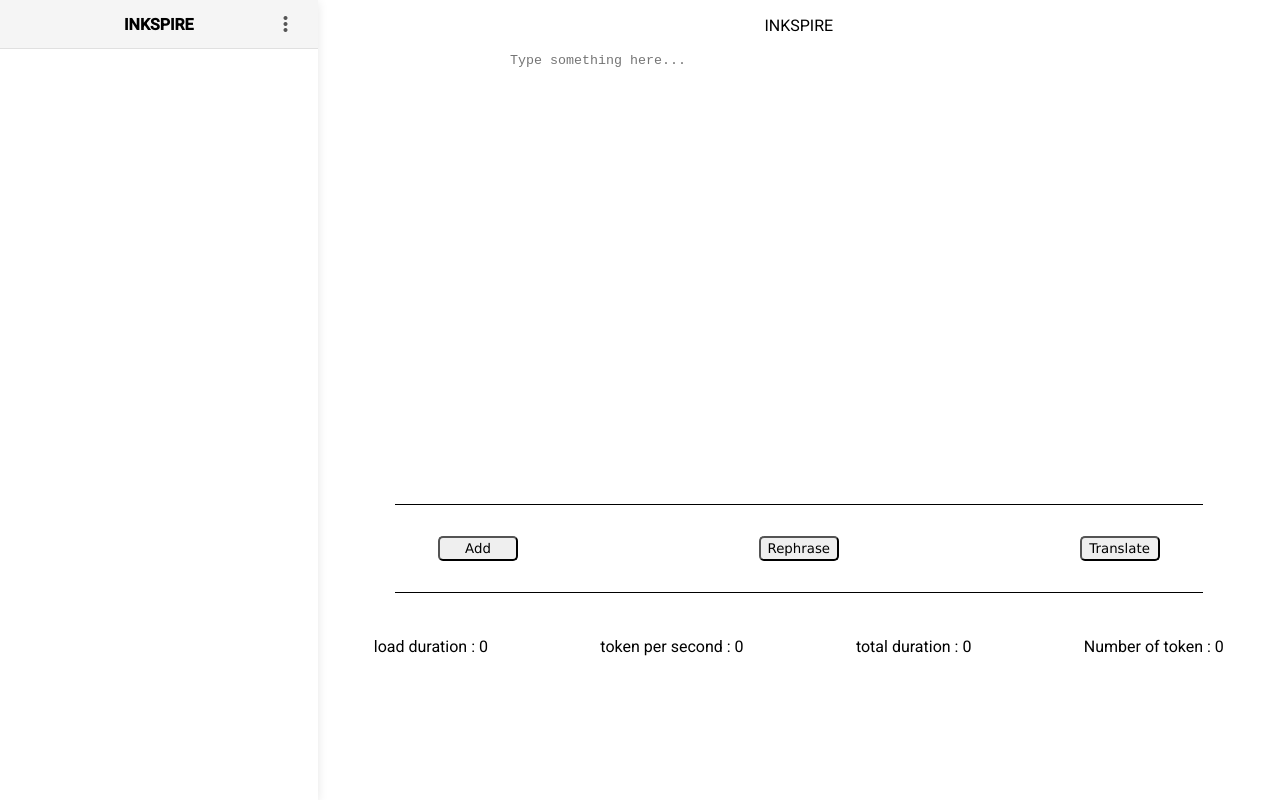
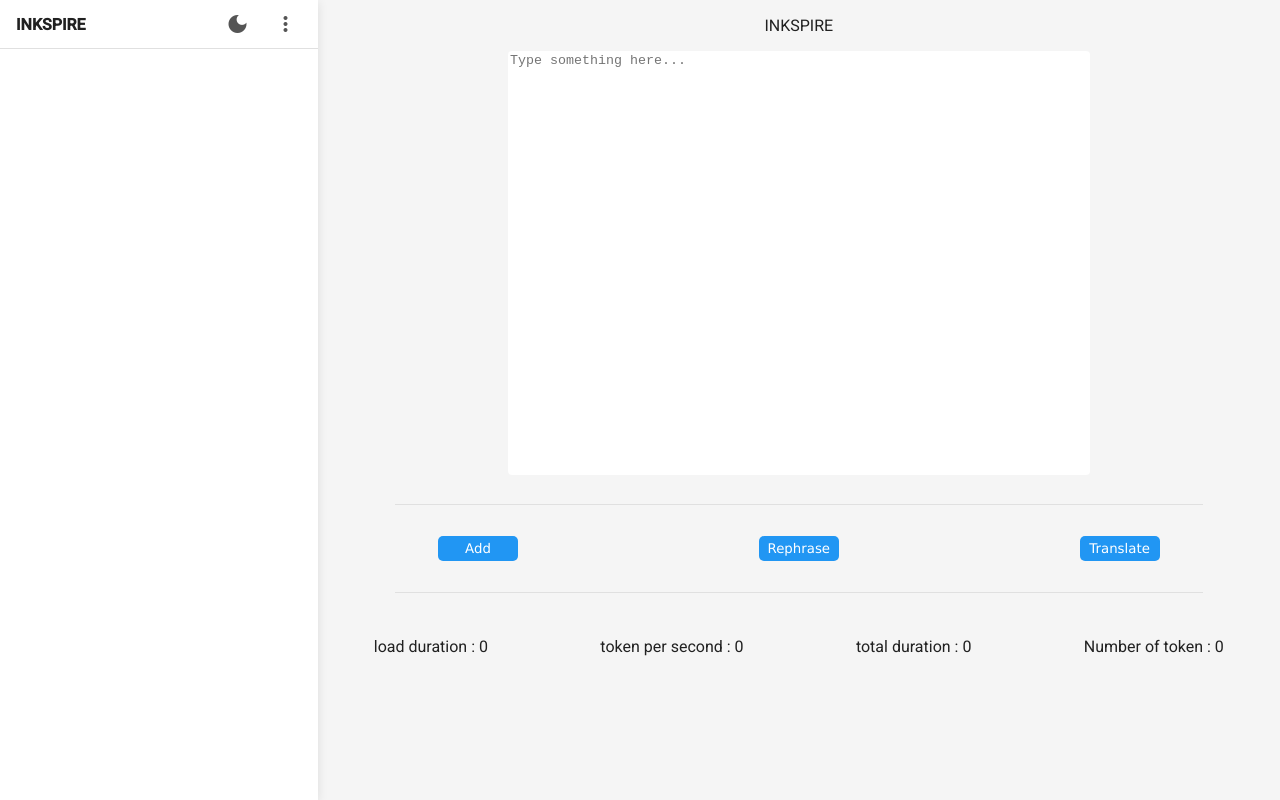
Before and after one commit to drakes00/inkspire-frontend, an Angular app: page /main in a window 1280 px wide. Built offline with nearby package versions, Linux system fonts and the light colour scheme; no server answers; sample sign-in values are in the browser's storage.

Commit message:
Temp: dark theme added, need to propagate to other components, need to fix font colors, need tests

```diff
--- a/src/app/components/text-component/text-component.component.css
+++ b/src/app/components/text-component/text-component.component.css
@@ -1,9 +1,16 @@
-textarea{
-  resize:None;
+textarea {
+  resize: none;
+  background-color: var(--component-background);
+  color: var(--text-color);
+  border: 1px solid var(--border-color);
+  border-radius: 4px;
+  outline: none;
+  width: 60%;
+  height: 40%;
 }
 
 .fakeline {
-    border-top: 1px solid black;
+    border-top: 1px solid var(--border-color);
     margin-left: 8%;
     margin-right: 8%;
     margin-top: 3%;
@@ -15,21 +22,22 @@ textarea{
     justify-content: space-around;
 }
 
-/*to update style when we're sure of the colors*/
 button {
+    background-color: var(--primary-color);
+    color: #fff; /* Assuming text on primary is white */
+    border: none;
     height: 25px;
     width: 80px;
     border-radius: 5px;
     margin: 2px;
     font-family: Verdana, Geneva, Tahoma, sans-serif;
+    cursor: pointer;
+    transition: background-color 0.2s;
 }
 
-
-/*to change also the border color when we will have the colors*/
 button:hover {
-    background-color: rgb(229, 179, 155);
+    opacity: 0.9;
 }
-
 
 .text {
     display : flex;
@@ -37,28 +45,22 @@ button:hover {
     justify-content: center;
 }
 
-
 #prompt {
-  width: 60%;
-  height: 40%;
   border: 0px;
-  background-color: white;
-  outline: none;
+  background-color: var(--component-background);
 }
 
 #generated {
-  width: 60%;
-  height: 40%;
   border: 0px;
-  background-color: lightgray;
-  outline: none;
+  background-color: var(--background-color);
 }
 
 /*CSS OF THE MENU*/
 .context-menu {
     position: fixed;
-    background: white;
-    box-shadow: 0 2px 5px rgba(0,0,0,0.2);
+    background: var(--component-background);
+    box-shadow: 0 2px 5px var(--box-shadow-color);
+    border: 1px solid var(--border-color);
     border-radius: 4px;
     padding: 8px 0;
     min-width: 150px;
@@ -77,5 +79,5 @@ button:hover {
   }
 
   .menu-item:hover {
-    background-color: #f5f5f5;
+    background-color: var(--hover-color);
   }
--- a/src/app/components/tree-file/tree-file.component.css
+++ b/src/app/components/tree-file/tree-file.component.css
@@ -6,8 +6,8 @@
     height: 100vh;
     display: flex;
     flex-direction: column;
-    background-color: #f5f5f5;
-    box-shadow: 0 2px 10px rgba(0, 0, 0, 0.1);
+    background-color: var(--component-background);
+    box-shadow: 0 2px 10px var(--box-shadow-color);
 }
 
 /*
@@ -15,25 +15,21 @@
  */
 .title-bar {
     display: flex;
-    justify-content: center;
+    justify-content: space-between;
     align-items: center;
-    position: relative;
     height: 48px;
-    padding: 0 16px;
-    border-bottom: 1px solid #e0e0e0;
-    background-color: #f5f5f5;
+    padding: 0 8px 0 16px;
+    border-bottom: 1px solid var(--border-color);
+    background-color: var(--component-background);
 }
 
 .title-bar span {
     font-weight: bold;
 }
 
-/*
- * Position the menu button on the right, inside the title bar.
- */
-.title-bar > button {
-    position: absolute;
-    right: 8px;
+.title-bar > div {
+    display: flex;
+    align-items: center;
 }
 
 /*
@@ -41,7 +37,7 @@
  * It takes up the remaining space and allows for vertical scrolling.
  */
 .mdc-tree {
-    background-color: white;
+    background-color: var(--component-background);
     flex: 1;
     overflow-y: auto;
 }
@@ -108,7 +104,7 @@
  * Provides visual feedback when the mouse is over a node.
  */
 .mdc-tree-node:hover {
-    background-color: #f0f0f0;
+    background-color: var(--hover-color);
 }
 
 /*
@@ -116,13 +112,13 @@
  * Highlights the node with a different background color and a left border.
  */
 .selected-node {
-    background-color: #e3f2fd !important;
-    border-left: 3px solid #2196f3;
+    background-color: var(--selected-background) !important;
+    border-left: 3px solid var(--selected-border);
 }
 
 /*
  * General styling for Material icons within the tree.
  */
 mat-icon {
-    color: #555;
+    color: var(--icon-color);
 }
--- a/src/app/components/tree-file/tree-file.component.html
+++ b/src/app/components/tree-file/tree-file.component.html
@@ -6,9 +6,14 @@
     <!-- Application Title and Root Actions -->
     <div class="title-bar">
         <span>INKSPIRE</span>
-        <button mat-icon-button [matMenuTriggerFor]="rootActionsMenu" aria-label="Open root actions menu">
-            <mat-icon>more_vert</mat-icon>
-        </button>
+        <div>
+            <button mat-icon-button (click)="toggleTheme()" aria-label="Toggle theme">
+                <mat-icon>{{ themeService.isDarkMode() ? 'light_mode' : 'dark_mode' }}</mat-icon>
+            </button>
+            <button mat-icon-button [matMenuTriggerFor]="rootActionsMenu" aria-label="Open root actions menu">
+                <mat-icon>more_vert</mat-icon>
+            </button>
+        </div>
     </div>
 
     <!-- Menu for root-level actions -->
--- a/src/app/components/tree-file/tree-file.component.ts
+++ b/src/app/components/tree-file/tree-file.component.ts
@@ -4,14 +4,12 @@ import { MatTreeFlatDataSource, MatTreeFlattener, MatTreeModule } from "@angular
 import { MatIconModule } from "@angular/material/icon";
 import { MatButtonModule } from "@angular/material/button";
 import { MatMenuModule } from "@angular/material/menu";
-
 import { forkJoin, of } from "rxjs";
 import { catchError, map, switchMap } from "rxjs/operators";
-
 import { ModalComponent } from "../modal/modal.component";
-import { ModalEditComponent } from "../modal-edit/modal-edit.component";
 import { FilesManagerService } from "../../services/files-manager.service";
 import { SharedFilesService } from "../../services/shared-files.service";
+import { ThemeService } from "../../services/theme.service";
 
 /**
  * Represents a flattened node used by the Material tree control.
@@ -39,7 +37,7 @@ interface FileSystemNode {
  */
 @Component({
     selector: "app-tree-file",
-    imports: [MatTreeModule, MatButtonModule, MatIconModule, MatMenuModule, ModalComponent, ModalEditComponent],
+    imports: [MatTreeModule, MatButtonModule, MatIconModule, MatMenuModule, ModalComponent],
     templateUrl: "./tree-file.component.html",
     styleUrls: ["./tree-file.component.css"],
     changeDetection: ChangeDetectionStrategy.OnPush,
@@ -59,31 +57,6 @@ export class TreeFileComponent {
     /** The ID of the node for which the menu is currently open. */
     menuOpenForNode: number | null = null;
 
-    /** Transforms a `FileSystemNode` to a `ExampleFlatNode`. This is used by the tree flattener. */
-    private _transformer = (node: FileSystemNode, level: number): ExampleFlatNode => ({
-        id: node.id,
-        expandable: node.type === "D",
-        name: node.name,
-        level,
-    });
-
-    /** The tree control for the Material tree. It manages the expansion state of nodes. */
-    treeControl = new FlatTreeControl<ExampleFlatNode>(
-        (node) => node.level,
-        (node) => node.expandable,
-    );
-
-    /** The tree flattener for the Material tree. It flattens the hierarchical tree structure. */
-    treeFlattener = new MatTreeFlattener(
-        this._transformer,
-        (node) => node.level,
-        (node) => node.expandable,
-        (node) => node.children,
-    );
-
-    /** The data source for the Material tree. */
-    dataSource = new MatTreeFlatDataSource(this.treeControl, this.treeFlattener);
-
     // --- Modal Properties ---
 
     /** Flag to control the visibility of the creation modal. */
@@ -98,16 +71,43 @@ export class TreeFileComponent {
     /** The ID of the parent directory for the new item creation. */
     creationDirectoryId: number | null = null;
 
+    /** Transforms a `FileSystemNode` to a `ExampleFlatNode`. This is used by the tree flattener. */
+    private _transformer = (node: FileSystemNode, level: number): ExampleFlatNode => ({
+        id: node.id,
+        expandable: node.type === "D",
+        name: node.name,
+        level,
+    });
+
+    /** The tree flattener for the Material tree. It flattens the hierarchical tree structure. */
+    treeFlattener = new MatTreeFlattener(
+        this._transformer,
+        (node) => node.level,
+        (node) => node.expandable,
+        (node) => node.children,
+    );
+
+    /** The tree control for the Material tree. It manages the expansion state of nodes. */
+    treeControl = new FlatTreeControl<ExampleFlatNode>(
+        (node) => node.level,
+        (node) => node.expandable,
+    );
+
+    /** The data source for the Material tree. */
+    dataSource = new MatTreeFlatDataSource(this.treeControl, this.treeFlattener);
+
     /**
      * Initializes the component, injects dependencies, and triggers the initial tree update.
      * @param filesManagerService Service to manage file and directory data.
      * @param shareFiles Service to share selected file information across components.
      * @param cdr The change detector reference for manual change detection.
+     * @param themeService Service to manage the application's theme.
      */
     constructor(
         private filesManagerService: FilesManagerService,
         private shareFiles: SharedFilesService,
         private cdr: ChangeDetectorRef,
+        public themeService: ThemeService,
     ) {
         this.updateTree();
     }
@@ -265,6 +265,13 @@ export class TreeFileComponent {
     // --------------------  ACTIONS & MODAL HANDLING  --------------------
 
     /**
+     * Toggles the application's theme between light and dark mode.
+     */
+    toggleTheme(): void {
+        this.themeService.toggleTheme();
+    }
+
+    /**
      * Opens the creation modal for a new file.
      * @param directoryId The ID of the parent directory. If null, the file is created at the root.
      */
--- /dev/null
+++ b/src/app/services/theme.service.ts
@@ -0,0 +1,44 @@
+import { Injectable } from '@angular/core';
+
+@Injectable({
+  providedIn: 'root'
+})
+export class ThemeService {
+  private readonly themeKey = 'app-theme';
+  private currentTheme: 'light' | 'dark' = 'light';
+
+  constructor() {
+    this.loadTheme();
+  }
+
+  private loadTheme() {
+    const savedTheme = localStorage.getItem(this.themeKey) as 'light' | 'dark' | null;
+    if (savedTheme) {
+      this.setTheme(savedTheme);
+    } else {
+      this.setTheme('light'); // Default theme
+    }
+  }
+
+  private setTheme(theme: 'light' | 'dark') {
+    this.currentTheme = theme;
+    localStorage.setItem(this.themeKey, theme);
+    if (theme === 'dark') {
+      document.body.classList.add('dark-theme');
+    } else {
+      document.body.classList.remove('dark-theme');
+    }
+  }
+
+  toggleTheme() {
+    if (this.currentTheme === 'light') {
+      this.setTheme('dark');
+    } else {
+      this.setTheme('light');
+    }
+  }
+
+  isDarkMode(): boolean {
+    return this.currentTheme === 'dark';
+  }
+}
--- a/src/styles.css
+++ b/src/styles.css
@@ -1,17 +1,45 @@
 /* You can add global styles to this file, and also import other style files */
 
+/* Default (light) theme color variables */
+:root {
+  --background-color: #f5f5f5;
+  --text-color: #212121;
+  --primary-color: #2196f3;
+  --component-background: #ffffff;
+  --border-color: #e0e0e0;
+  --box-shadow-color: rgba(0, 0, 0, 0.1);
+  --hover-color: #f0f0f0;
+  --selected-background: #e3f2fd;
+  --selected-border: #2196f3;
+  --icon-color: #555;
+}
+
+/* Dark theme color variables */
+body.dark-theme {
+  --background-color: #121212;
+  --text-color: #e0e0e0;
+  --primary-color: #90caf9;
+  --component-background: #1e1e1e;
+  --border-color: #424242;
+  --box-shadow-color: rgba(255, 255, 255, 0.1);
+  --hover-color: #2a2a2a;
+  --selected-background: #0d47a1;
+  --selected-border: #90caf9;
+  --icon-color: #bdbdbd;
+}
+
+
 html, body { height: 100%; }
-body { margin: 0; font-family: Roboto, "Helvetica Neue", sans-serif; }
-
-/*
-.loading{
-    background-color: rgba(0, 0, 0, 0.3) !important;
-    filter: brightness(50%);
+body {
+    margin: 0;
+    font-family: Roboto, "Helvetica Neue", sans-serif;
+    background-color: var(--background-color);
+    color: var(--text-color);
+    transition: background-color 0.3s, color 0.3s;
 }
-*/
 
 .loading {
-    position: fixed; /* Pour couvrir tout l'écran */
+    position: fixed; /* To cover the whole screen */
     top: 0;
     left: 0;
     width: 100%;
@@ -19,6 +47,6 @@ body { margin: 0; font-family: Roboto, "Helvetica Neue", sans-serif; }
     background-color: rgba(0, 0, 0, 0.3) !important;
     filter: brightness(70%);
     background: url('//upload.wikimedia.org/wikipedia/commons/thumb/e/e5/Phi_fenomeni.gif/50px-Phi_fenomeni.gif')
-    top center no-repeat; /* Centrer le gif */
-    z-index: 9999; /* S'assurer qu'il est au-dessus des autres éléments */
+    top center no-repeat; /* Center the gif */
+    z-index: 9999; /* Make sure it is on top of other elements */
 }
```
Also changed, not shown: src/app/components/modal/modal.component.css (+36 -2 lines).
